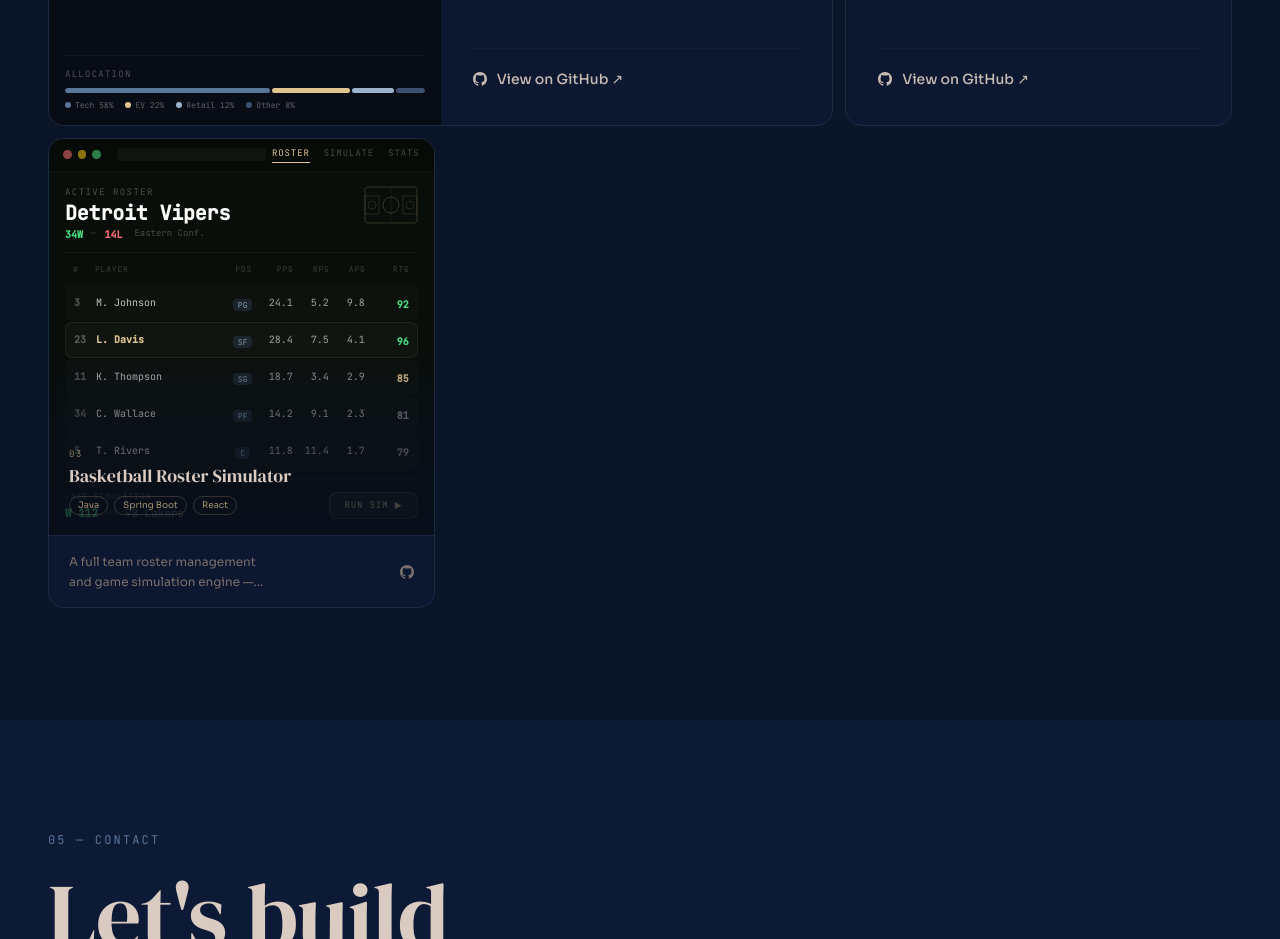
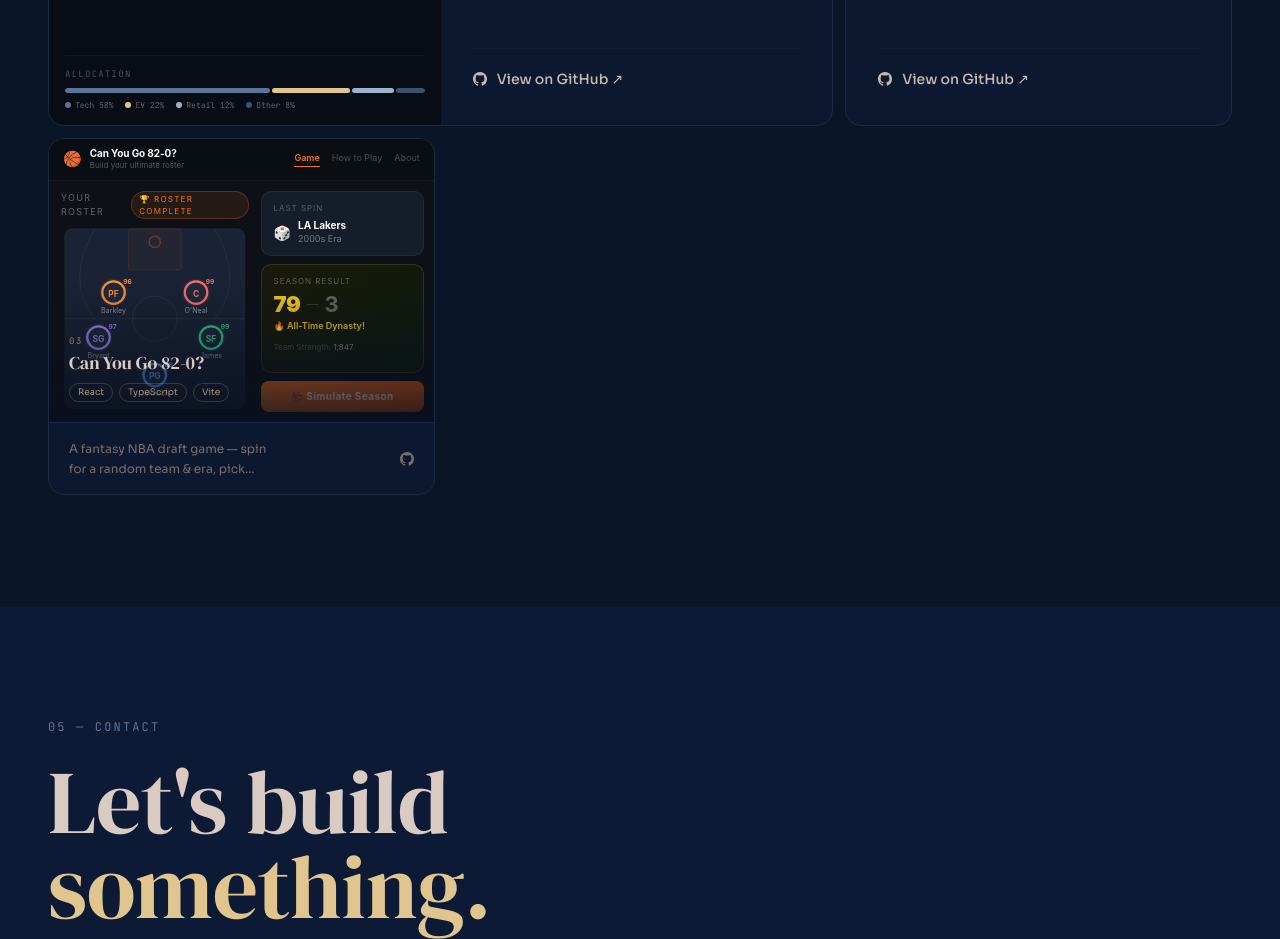
Before and after one commit to altaimeh/portfolio, a Next.js app: page / in a window 1280 px wide. Shown: the part 3860-4799 px from the top of the page. Built offline with nearby package versions, Linux system fonts and the light colour scheme.

Commit message:
update basketball card

```diff
--- a/components/Projects.tsx
+++ b/components/Projects.tsx
@@ -28,9 +28,9 @@
   },
   {
     number: '03',
-    title: 'Basketball Roster Simulator',
-    description: 'A full team roster management and game simulation engine — build lineups, set rotations, and run head-to-head matchup simulations with stat-driven outcome modeling.',
-    tags: ['Java', 'Spring Boot', 'React', 'TypeScript'],
+    title: 'Can You Go 82-0?',
+    description: 'A fantasy NBA draft game — spin for a random team & era, pick one player per round, build a 5-man starting lineup with position rules, then simulate an 82-game season with stat-driven outcome modeling.',
+    tags: ['React', 'TypeScript', 'Vite', 'React Router'],
     github: 'https://github.com/your-basketball-link-here',
     preview: 'basketball',
     featured: false,
@@ -201,107 +201,131 @@
   )
 }
 
-// ─── Basketball Roster Simulator preview ─────────────────────────────────────
+// ─── Basketball 82 preview ("Can You Go 82-0?") ──────────────────────────────
 function BasketballPreview() {
+  // Real players from the actual database — real teams, real eras
   const roster = [
-    { num: '3',  name: 'M. Johnson',   pos: 'PG', ppg: 24.1, rpg: 5.2, apg: 9.8, rating: 92 },
-    { num: '23', name: 'L. Davis',     pos: 'SF', ppg: 28.4, rpg: 7.5, apg: 4.1, rating: 96 },
-    { num: '11', name: 'K. Thompson',  pos: 'SG', ppg: 18.7, rpg: 3.4, apg: 2.9, rating: 85 },
-    { num: '34', name: 'C. Wallace',   pos: 'PF', ppg: 14.2, rpg: 9.1, apg: 2.3, rating: 81 },
-    { num: '5',  name: 'T. Rivers',    pos: 'C',  ppg: 11.8, rpg: 11.4, apg: 1.7, rating: 79 },
+    { name: 'Magic Johnson',  team: 'Lakers',   era: '1980s', pos: 'PG', ovr: 99 },
+    { name: 'Kobe Bryant',    team: 'Lakers',   era: '2000s', pos: 'SG', ovr: 97 },
+    { name: 'LeBron James',   team: 'Cavaliers',era: '2010s', pos: 'SF', ovr: 99 },
+    { name: 'Charles Barkley',team: 'Suns',     era: '1990s', pos: 'PF', ovr: 96 },
+    { name: 'Shaquille O\'Neal',team:'Lakers',  era: '2000s', pos: 'C',  ovr: 99 },
+  ]
+
+  const posColors: Record<string, string> = {
+    PG: '#60a5fa', SG: '#a78bfa', SF: '#34d399', PF: '#fb923c', C: '#f87171',
+  }
+
+  // Court slot positions (normalized 0–100 coords, mirroring the real app layout)
+  const courtSlots = [
+    { pos: 'PG', x: 50, y: 80 },  // top center (ball handler)
+    { pos: 'SG', x: 20, y: 60 },  // left wing
+    { pos: 'SF', x: 80, y: 60 },  // right wing
+    { pos: 'PF', x: 28, y: 36 },  // left block
+    { pos: 'C',  x: 72, y: 36 },  // right block / paint
   ]
 
   return (
-    <div className="w-full h-full flex flex-col select-none" style={{ background: '#090e0a', fontFamily: "'JetBrains Mono', monospace" }}>
+    <div className="w-full h-full flex flex-col select-none" style={{ background: '#0d1117', fontFamily: 'Inter, sans-serif' }}>
 
-      {/* Browser chrome */}
-      <div style={{ background: '#060b07', borderBottom: '1px solid rgba(255,255,255,0.04)', padding: '8px 14px', display: 'flex', alignItems: 'center', gap: 6, flexShrink: 0 }}>
-        <span style={{ width: 9, height: 9, borderRadius: '50%', background: 'rgba(248,113,113,0.55)', display: 'inline-block' }} />
-        <span style={{ width: 9, height: 9, borderRadius: '50%', background: 'rgba(250,204,21,0.55)', display: 'inline-block' }} />
-        <span style={{ width: 9, height: 9, borderRadius: '50%', background: 'rgba(74,222,128,0.55)', display: 'inline-block' }} />
-        <div style={{ marginLeft: 10, height: 13, borderRadius: 4, background: 'rgba(255,255,255,0.04)', width: 155 }} />
-        <div style={{ marginLeft: 'auto', display: 'flex', gap: 14 }}>
-          {['Roster', 'Simulate', 'Stats'].map((t, i) => (
-            <span key={t} style={{ fontSize: 9, color: i === 0 ? '#E0C58F' : 'rgba(255,255,255,0.25)', letterSpacing: '0.1em', textTransform: 'uppercase', borderBottom: i === 0 ? '1px solid #E0C58F' : 'none', paddingBottom: 2 }}>{t}</span>
+      {/* ── App header ── */}
+      <div style={{ background: '#090e13', borderBottom: '1px solid rgba(255,255,255,0.06)', padding: '9px 14px', display: 'flex', alignItems: 'center', gap: 8, flexShrink: 0 }}>
+        <span style={{ fontSize: 15 }}>🏀</span>
+        <div>
+          <div style={{ fontSize: 10, fontWeight: 700, color: 'white', letterSpacing: '-0.01em', lineHeight: 1 }}>Can You Go 82-0?</div>
+          <div style={{ fontSize: 8, color: 'rgba(255,255,255,0.3)', marginTop: 1 }}>Build your ultimate roster</div>
+        </div>
+        <div style={{ marginLeft: 'auto', display: 'flex', gap: 12 }}>
+          {['Game', 'How to Play', 'About'].map((t, i) => (
+            <span key={t} style={{ fontSize: 9, color: i === 0 ? '#f97316' : 'rgba(255,255,255,0.25)', fontWeight: i === 0 ? 600 : 400, borderBottom: i === 0 ? '1px solid #f97316' : 'none', paddingBottom: 1 }}>{t}</span>
           ))}
         </div>
       </div>
 
-      <div style={{ flex: 1, overflow: 'hidden', display: 'flex', flexDirection: 'column', padding: '14px 16px', gap: 10 }}>
+      <div style={{ flex: 1, overflow: 'hidden', display: 'flex', gap: 0 }}>
 
-        {/* Team header */}
-        <div style={{ display: 'flex', alignItems: 'flex-start', justifyContent: 'space-between' }}>
-          <div>
-            <div style={{ fontSize: 9, color: 'rgba(255,255,255,0.28)', letterSpacing: '0.16em', textTransform: 'uppercase', marginBottom: 3 }}>Active Roster</div>
-            <div style={{ fontSize: 20, fontWeight: 700, color: 'white', lineHeight: 1, letterSpacing: '-0.01em' }}>Detroit Vipers</div>
-            <div style={{ display: 'flex', alignItems: 'center', gap: 8, marginTop: 4 }}>
-              <span style={{ fontSize: 10, color: '#4ade80', fontWeight: 600 }}>34W</span>
-              <span style={{ fontSize: 9, color: 'rgba(255,255,255,0.2)' }}>—</span>
-              <span style={{ fontSize: 10, color: '#f87171', fontWeight: 600 }}>14L</span>
-              <span style={{ fontSize: 9, color: 'rgba(255,255,255,0.25)', marginLeft: 4 }}>Eastern Conf.</span>
-            </div>
+        {/* ── Left: Court with players ── */}
+        <div style={{ flex: '0 0 55%', position: 'relative', padding: '10px 12px', display: 'flex', flexDirection: 'column', gap: 6 }}>
+          <div style={{ fontSize: 9, color: 'rgba(255,255,255,0.35)', letterSpacing: '0.14em', textTransform: 'uppercase', display: 'flex', justifyContent: 'space-between', alignItems: 'center' }}>
+            <span>Your Roster</span>
+            <span style={{ color: '#f97316', background: 'rgba(249,115,22,0.1)', border: '1px solid rgba(249,115,22,0.25)', borderRadius: 99, padding: '1px 7px', fontSize: 8 }}>🏆 Roster Complete</span>
           </div>
-          {/* Court mini-graphic */}
-          <svg width="54" height="38" viewBox="0 0 54 38" style={{ opacity: 0.35 }}>
-            <rect x="1" y="1" width="52" height="36" rx="3" fill="none" stroke="rgba(224,197,143,0.6)" strokeWidth="1"/>
-            <circle cx="27" cy="19" r="8" fill="none" stroke="rgba(224,197,143,0.6)" strokeWidth="1"/>
-            <line x1="27" y1="1" x2="27" y2="37" stroke="rgba(224,197,143,0.4)" strokeWidth="0.5"/>
-            <rect x="1" y="10" width="14" height="18" fill="none" stroke="rgba(224,197,143,0.5)" strokeWidth="0.8"/>
-            <rect x="39" y="10" width="14" height="18" fill="none" stroke="rgba(224,197,143,0.5)" strokeWidth="0.8"/>
-            <circle cx="8" cy="19" r="4" fill="none" stroke="rgba(224,197,143,0.5)" strokeWidth="0.8"/>
-            <circle cx="46" cy="19" r="4" fill="none" stroke="rgba(224,197,143,0.5)" strokeWidth="0.8"/>
-          </svg>
-        </div>
 
-        <div style={{ height: 1, background: 'rgba(255,255,255,0.05)' }} />
+          {/* Court SVG */}
+          <div style={{ position: 'relative', flex: 1 }}>
+            <svg viewBox="0 0 100 100" style={{ width: '100%', height: '100%', display: 'block' }}>
+              {/* Court floor */}
+              <rect x="2" y="2" width="96" height="96" rx="4" fill="#1a2235" stroke="rgba(255,255,255,0.06)" strokeWidth="0.5"/>
+              {/* Half-court line */}
+              <line x1="2" y1="50" x2="98" y2="50" stroke="rgba(255,255,255,0.08)" strokeWidth="0.5"/>
+              {/* Center circle */}
+              <circle cx="50" cy="50" r="12" fill="none" stroke="rgba(255,255,255,0.07)" strokeWidth="0.5"/>
+              {/* Paint (key) */}
+              <rect x="36" y="2" width="28" height="22" rx="1" fill="rgba(249,115,22,0.04)" stroke="rgba(249,115,22,0.12)" strokeWidth="0.5"/>
+              {/* Rim */}
+              <circle cx="50" cy="9" r="3" fill="none" stroke="rgba(249,115,22,0.3)" strokeWidth="0.8"/>
+              {/* Three-point arc */}
+              <path d="M 18,2 Q 2,30 18,50" fill="none" stroke="rgba(255,255,255,0.06)" strokeWidth="0.5"/>
+              <path d="M 82,2 Q 98,30 82,50" fill="none" stroke="rgba(255,255,255,0.06)" strokeWidth="0.5"/>
 
-        {/* Column headers */}
-        <div style={{ display: 'flex', alignItems: 'center', padding: '0 8px' }}>
-          <div style={{ width: 22, fontSize: 8, color: 'rgba(255,255,255,0.2)', letterSpacing: '0.1em' }}>#</div>
-          <div style={{ flex: 1, fontSize: 8, color: 'rgba(255,255,255,0.2)', letterSpacing: '0.1em' }}>PLAYER</div>
-          <div style={{ width: 28, textAlign: 'center', fontSize: 8, color: 'rgba(255,255,255,0.2)', letterSpacing: '0.1em' }}>POS</div>
-          <div style={{ width: 36, textAlign: 'right', fontSize: 8, color: 'rgba(255,255,255,0.2)', letterSpacing: '0.1em' }}>PPG</div>
-          <div style={{ width: 36, textAlign: 'right', fontSize: 8, color: 'rgba(255,255,255,0.2)', letterSpacing: '0.1em' }}>RPG</div>
-          <div style={{ width: 36, textAlign: 'right', fontSize: 8, color: 'rgba(255,255,255,0.2)', letterSpacing: '0.1em' }}>APG</div>
-          <div style={{ width: 44, textAlign: 'right', fontSize: 8, color: 'rgba(255,255,255,0.2)', letterSpacing: '0.1em' }}>RTG</div>
-        </div>
-
-        {/* Player rows */}
-        <div style={{ display: 'flex', flexDirection: 'column', gap: 1 }}>
-          {roster.map((p, i) => (
-            <div key={p.num} style={{ display: 'flex', alignItems: 'center', padding: '5px 8px', borderRadius: 7, background: i === 1 ? 'rgba(224,197,143,0.04)' : 'rgba(255,255,255,0.015)', border: i === 1 ? '1px solid rgba(224,197,143,0.08)' : '1px solid transparent' }}>
-              <div style={{ width: 22, fontSize: 10, color: 'rgba(255,255,255,0.3)', fontWeight: 600 }}>{p.num}</div>
-              <div style={{ flex: 1, fontSize: 10, color: i === 1 ? '#E0C58F' : 'rgba(255,255,255,0.75)', fontWeight: i === 1 ? 700 : 400 }}>{p.name}</div>
-              <div style={{ width: 28, textAlign: 'center' }}>
-                <span style={{ fontSize: 8, padding: '1px 5px', borderRadius: 4, background: 'rgba(60,80,112,0.3)', color: 'rgba(154,180,204,0.8)' }}>{p.pos}</span>
-              </div>
-              <div style={{ width: 36, textAlign: 'right', fontSize: 10, color: 'rgba(255,255,255,0.6)' }}>{p.ppg}</div>
-              <div style={{ width: 36, textAlign: 'right', fontSize: 10, color: 'rgba(255,255,255,0.6)' }}>{p.rpg}</div>
-              <div style={{ width: 36, textAlign: 'right', fontSize: 10, color: 'rgba(255,255,255,0.6)' }}>{p.apg}</div>
-              <div style={{ width: 44, textAlign: 'right' }}>
-                <span style={{ fontSize: 10, fontWeight: 700, color: p.rating >= 90 ? '#4ade80' : p.rating >= 83 ? '#E0C58F' : 'rgba(255,255,255,0.45)' }}>{p.rating}</span>
-              </div>
-            </div>
-          ))}
-        </div>
-
-        <div style={{ height: 1, background: 'rgba(255,255,255,0.05)', marginTop: 'auto' }} />
-
-        {/* Last sim result */}
-        <div style={{ display: 'flex', alignItems: 'center', justifyContent: 'space-between' }}>
-          <div>
-            <div style={{ fontSize: 8, color: 'rgba(255,255,255,0.25)', letterSpacing: '0.12em', textTransform: 'uppercase', marginBottom: 3 }}>Last Simulation</div>
-            <div style={{ display: 'flex', alignItems: 'center', gap: 8 }}>
-              <span style={{ fontSize: 11, fontWeight: 700, color: '#4ade80' }}>W 112</span>
-              <span style={{ fontSize: 9, color: 'rgba(255,255,255,0.2)' }}>vs</span>
-              <span style={{ fontSize: 11, color: 'rgba(255,255,255,0.4)' }}>98 Lakers</span>
-            </div>
-          </div>
-          <div style={{ padding: '6px 14px', borderRadius: 8, background: 'rgba(224,197,143,0.08)', border: '1px solid rgba(224,197,143,0.2)', fontSize: 9, color: '#E0C58F', letterSpacing: '0.1em', textTransform: 'uppercase', cursor: 'default' }}>
-            Run Sim ▶
+              {/* Player slots */}
+              {courtSlots.map((slot, i) => {
+                const p = roster[i]
+                const color = posColors[slot.pos]
+                return (
+                  <g key={slot.pos}>
+                    {/* Glow */}
+                    <circle cx={slot.x} cy={slot.y} r="7.5" fill={color} opacity="0.08"/>
+                    {/* Avatar circle */}
+                    <circle cx={slot.x} cy={slot.y} r="6" fill="#1e2a3a" stroke={color} strokeWidth="1.2"/>
+                    {/* Position label */}
+                    <text x={slot.x} y={slot.y + 1} textAnchor="middle" dominantBaseline="middle" fontSize="4.5" fontWeight="700" fill={color} fontFamily="Inter, sans-serif">{slot.pos}</text>
+                    {/* Player name below */}
+                    <text x={slot.x} y={slot.y + 11} textAnchor="middle" fontSize="3.8" fill="rgba(255,255,255,0.55)" fontFamily="Inter, sans-serif">
+                      {p.name.split(' ').slice(-1)[0]}
+                    </text>
+                    {/* Overall rating */}
+                    <text x={slot.x + 7.5} y={slot.y - 4.5} textAnchor="middle" fontSize="3.5" fontWeight="700" fill={color} fontFamily="Inter, sans-serif">{p.ovr}</text>
+                  </g>
+                )
+              })}
+            </svg>
           </div>
         </div>
 
+        {/* ── Right: Spin result + season outcome ── */}
+        <div style={{ flex: 1, display: 'flex', flexDirection: 'column', padding: '10px 10px 10px 0', gap: 8 }}>
+
+          {/* Last spin card */}
+          <div style={{ background: '#161d2a', border: '1px solid rgba(255,255,255,0.06)', borderRadius: 10, padding: '10px 12px' }}>
+            <div style={{ fontSize: 8, color: 'rgba(255,255,255,0.3)', letterSpacing: '0.12em', textTransform: 'uppercase', marginBottom: 6 }}>Last Spin</div>
+            <div style={{ display: 'flex', alignItems: 'center', gap: 7 }}>
+              <span style={{ fontSize: 14 }}>🎲</span>
+              <div>
+                <div style={{ fontSize: 10, fontWeight: 700, color: 'white', lineHeight: 1 }}>LA Lakers</div>
+                <div style={{ fontSize: 9, color: 'rgba(255,255,255,0.4)', marginTop: 2 }}>2000s Era</div>
+              </div>
+            </div>
+          </div>
+
+          {/* Season result */}
+          <div style={{ background: 'linear-gradient(135deg, #1a1a0a 0%, #0d1a0d 100%)', border: '1px solid rgba(250,204,21,0.15)', borderRadius: 10, padding: '10px 12px', flex: 1 }}>
+            <div style={{ fontSize: 8, color: 'rgba(255,255,255,0.3)', letterSpacing: '0.12em', textTransform: 'uppercase', marginBottom: 6 }}>Season Result</div>
+            <div style={{ display: 'flex', alignItems: 'center', gap: 6, marginBottom: 4 }}>
+              <span style={{ fontSize: 22, fontWeight: 900, color: '#facc15', lineHeight: 1, letterSpacing: '-0.02em' }}>79</span>
+              <span style={{ fontSize: 12, color: 'rgba(255,255,255,0.2)', fontWeight: 300 }}>—</span>
+              <span style={{ fontSize: 22, fontWeight: 700, color: 'rgba(255,255,255,0.35)', lineHeight: 1, letterSpacing: '-0.02em' }}>3</span>
+            </div>
+            <div style={{ fontSize: 9, color: '#facc15', fontWeight: 600, marginBottom: 8 }}>🔥 All-Time Dynasty!</div>
+            <div style={{ fontSize: 8, color: 'rgba(255,255,255,0.25)' }}>Team Strength: <span style={{ color: 'rgba(255,255,255,0.5)' }}>1,847</span></div>
+          </div>
+
+          {/* Simulate button */}
+          <button style={{ width: '100%', padding: '8px', background: 'linear-gradient(135deg, #f97316, #ea580c)', border: 'none', borderRadius: 8, fontSize: 10, fontWeight: 700, color: 'white', cursor: 'default', letterSpacing: '0.04em' }}>
+            🏀 Simulate Season
+          </button>
+
+        </div>
       </div>
     </div>
   )
```
Also changed, not shown: 1 other file (tests, documents, lock files or other folders).
